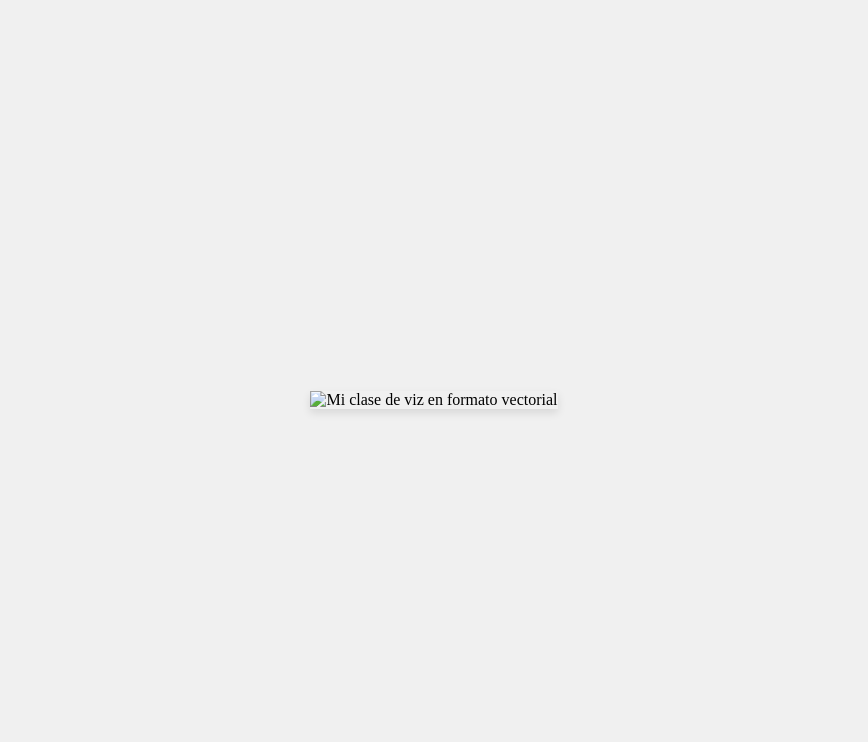
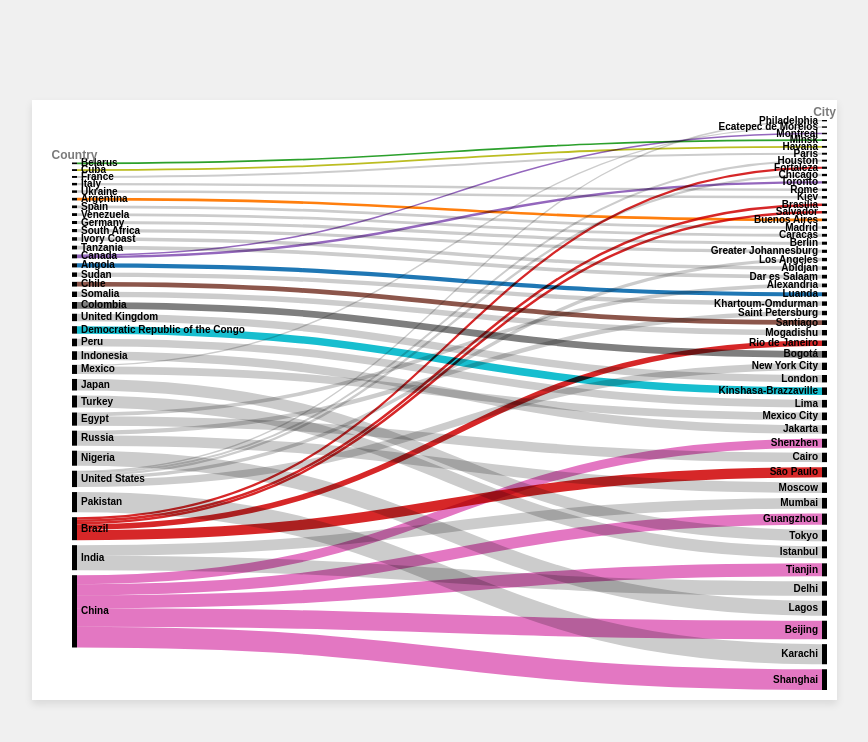
Before and after one commit to fedemarzu/infovis, a plain HTML site: page index.html in a window 1280 px wide. Shown: the whole page, without its empty margins (206-1074 px from the left). Drawn offline with Linux system fonts and the light colour scheme.

Commit message:
Fix image source filename in index.html

```diff
--- a/index.html
+++ b/index.html
@@ -23,7 +23,7 @@
 <body>
 
     <!-- La forma clásica y más rápida -->
-    <img src="./clase1.svg" alt="Mi clase de viz en formato vectorial">
+    <img src="./class1.svg" alt="Mi clase de viz en formato vectorial">
 
 </body>
 </html>
```
